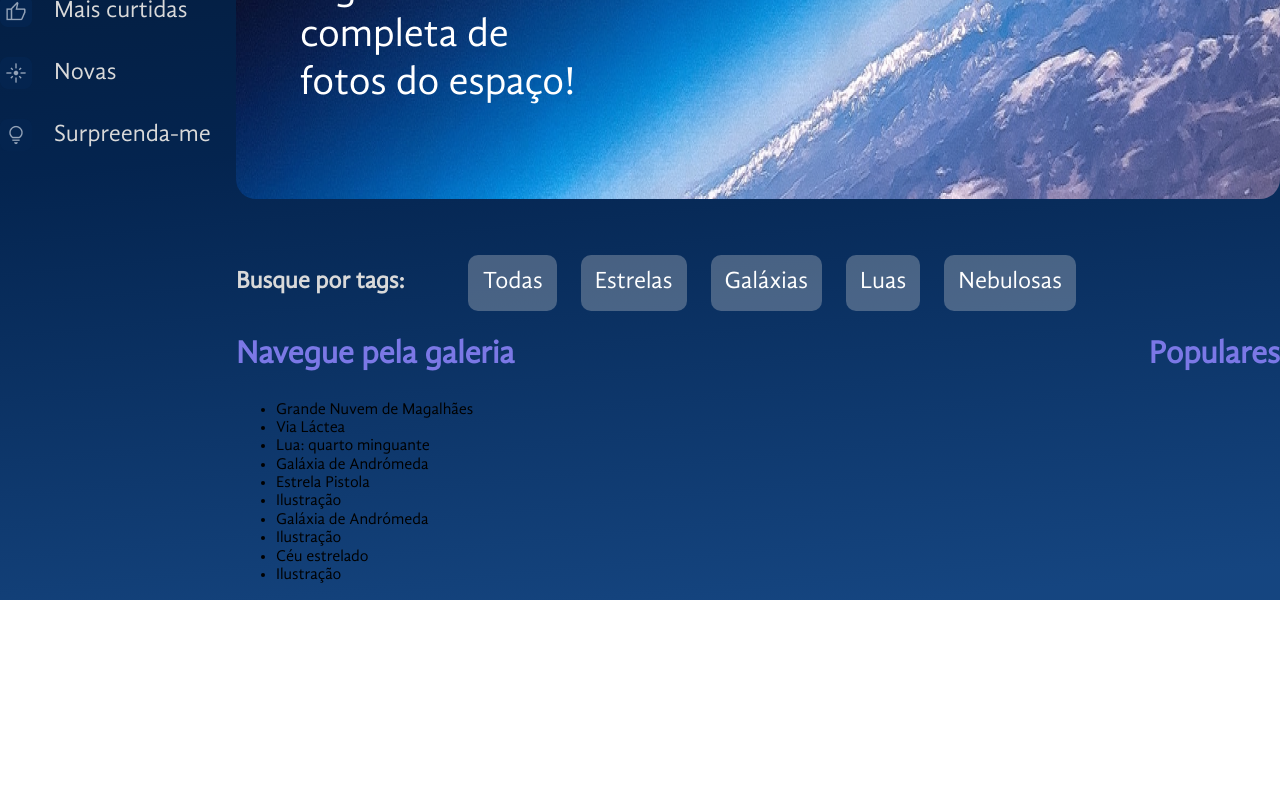
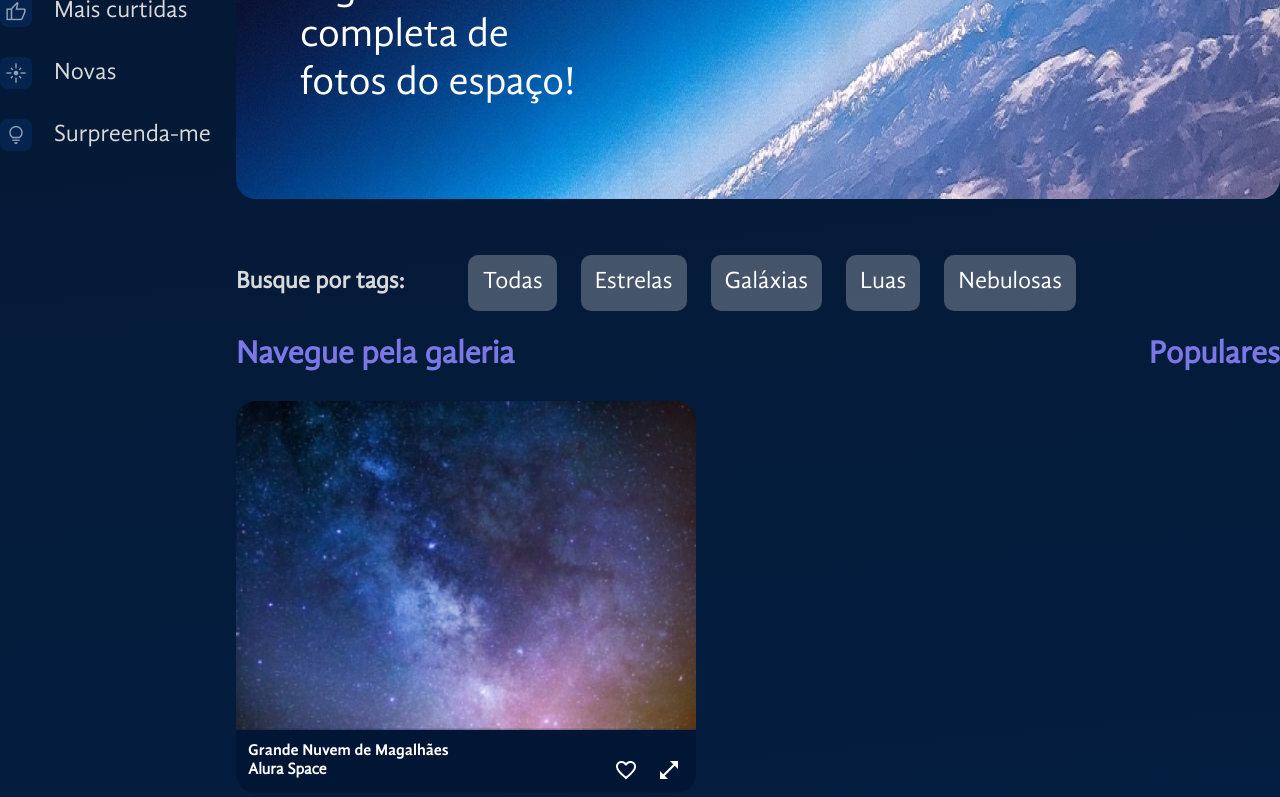
Before and after one commit to FelipeSuriz/space-app, a React (Vite) app: page / in a window 1280 px wide. Shown: the part 321-1118 px from the top of the page. Before the commit the page ends 921 px from the top, so only its background shows below. Built offline with nearby package versions, Linux system fonts and the light colour scheme.

Commit message:
Estilizando as imagens

```diff
--- a/src/App.jsx
+++ b/src/App.jsx
@@ -46,7 +46,7 @@
               texto="A galeria mais completa de fotos do espaço!"
               backgroundImage={bannerBackground}
             />
-            <Galeria fotos={fotosDaGaleria}/>
+            <Galeria fotos={fotosDaGaleria} />
           </ConteudoGaleria>
         </MainContainer>
       </AppContainer>
--- /dev/null
+++ b/src/componentes/BotaoIcone/index.jsx
@@ -0,0 +1,13 @@
+import { styled } from "styled-components"
+
+const BotaoIcone = styled.button`
+    margin-left: 12px;
+    display: flex;
+    align-items: center;
+    justify-content: center;
+    background-color: transparent;
+    border: none;
+    cursor: pointer;
+`
+
+export default BotaoIcone
--- a/src/componentes/Galeria/Imagem/index.jsx
+++ b/src/componentes/Galeria/Imagem/index.jsx
@@ -1,8 +1,57 @@
-const Imagem = ({ foto }) => {
-    return (
-        <>
-        </>
-    )
+import { styled } from "styled-components"
+import BotaoIcone from "../../BotaoIcone"
+
+const Figure = styled.figure`
+    width: ${props => props.$expandida ? '90%' : '460px'};
+    max-width: 100%;
+    margin: 0;
+    display: flex;
+    flex-direction: column;
+    & > img {
+        max-width: 100%;
+        border-radius: 20px 20px 0 0;
+    }
+    figcaption {
+        background-color: #001634;
+        border-radius: 0px 0px 20px 20px;
+        color: white;
+        box-sizing: border-box;
+        padding: 12px;
+        h3 {
+            font-family: 'GandhiSansBold';
+        }
+        h4 {
+            flex-grow: 1;
+        }
+        h3, h4 {
+            margin: 0;
+            font-size: 16px;
+        }
+    }
+`
+
+const Rodape = styled.footer`
+    display: flex;
+    justify-content: space-between;
+    align-items: center;
+`
+
+const Imagem = ({ foto, expandida = false }) => {
+    return (<Figure $expandida={expandida} id={`foto-${foto.id}`}>
+        <img src={foto.path} alt={foto.alt} />
+        <figcaption>
+            <h3>{foto.titulo}</h3>
+            <Rodape>
+                <h4>{foto.fonte}</h4>
+                <BotaoIcone>
+                    <img src="/icones/favorito.png" alt="Icone de favorito" />
+                </BotaoIcone>
+                {!expandida && <BotaoIcone aria-hidden={expandida}>
+                    <img src="/icones/expandir.png" alt="Icone de expandir" />
+                </BotaoIcone>}
+            </Rodape>
+        </figcaption>
+    </Figure>)
 }
 
 export default Imagem
--- a/src/componentes/Galeria/index.jsx
+++ b/src/componentes/Galeria/index.jsx
@@ -2,13 +2,22 @@
 import Titulo from "../Titulo"
 import Tags from "./Tags"
 import Populares from "./Populares"
+import Imagem from "./Imagem"
 
 const GaleriaContainer = styled.div`
     display: flex;
+    gap: 24px;
 `
 
 const SecaoFluida = styled.section`
     flex-grow: 1;
+`
+
+const ImagensContainer = styled.section`
+    display: flex;
+    justify-content: space-between;
+    flex-wrap: wrap;
+    gap: 24px;
 `
 
 const Galeria = ({ fotos = [] }) => {
@@ -18,9 +27,13 @@
             <GaleriaContainer>
                 <SecaoFluida>
                     <Titulo>Navegue pela galeria</Titulo>
-                    <ul>
-                        {fotos.map(foto => <li>{foto.titulo}</li>)}
-                    </ul>
+                    <ImagensContainer>
+                        {fotos.map(foto => <Imagem
+                            key={foto.id}
+                            foto={foto}
+                        >
+                        </Imagem>)}
+                    </ImagensContainer>
                 </SecaoFluida>
                 <Populares />
             </GaleriaContainer>
```
